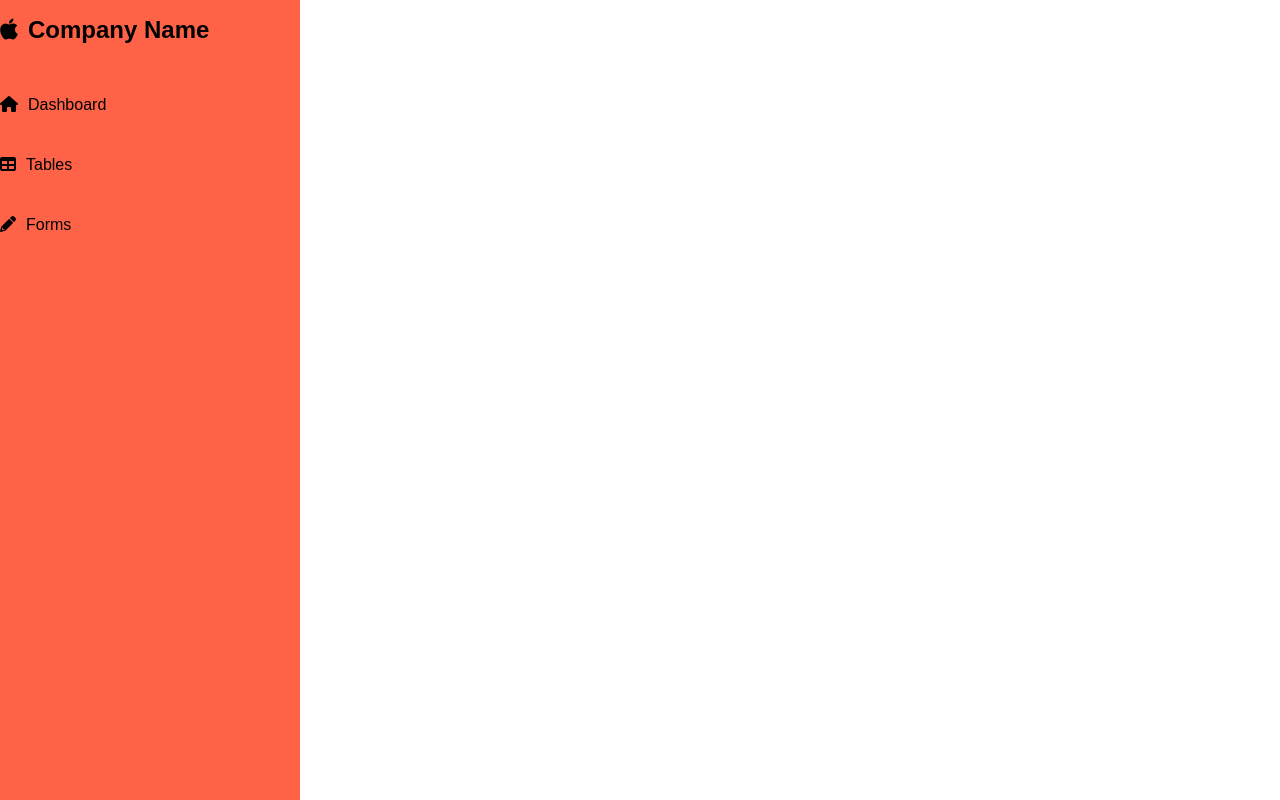
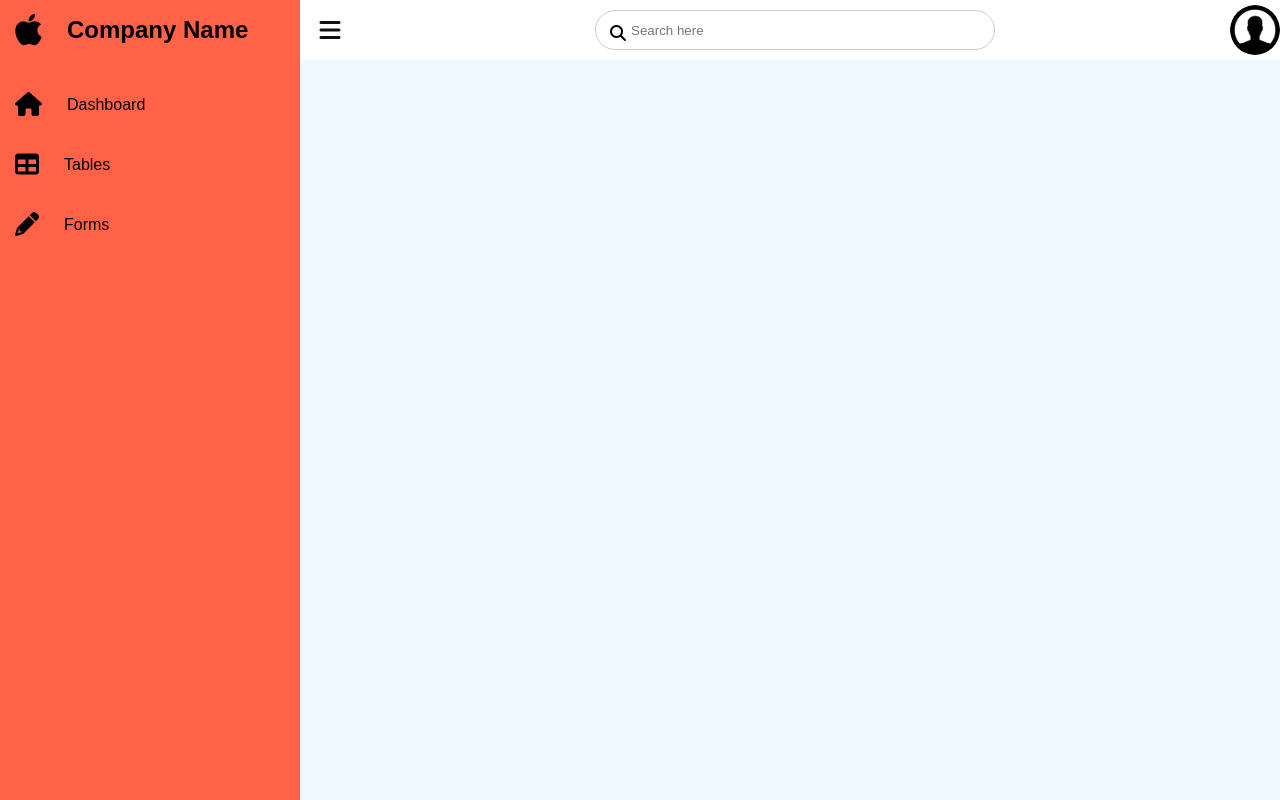
Before and after one commit to faruksajeeb/admin_template, a plain HTML site: page index.html in a window 1280 px wide. Drawn offline with Linux system fonts and the light colour scheme.

Commit message:
add toggle menu & search box

```diff
--- a/index.html
+++ b/index.html
@@ -43,7 +43,34 @@
                 </li>
             </ul>
         </div>
+        <div class="main">
+            <div class="topbar">
+                <div class="toggle" onclick="toggleMenu()">
+
+                </div>
+                <div class="search">
+                    <label for="">
+                        <input type="text" placeholder="Search here"/>
+                        <i class="fa fa-solid fa-magnifying-glass"></i>
+                    </label>
+
+                </div>
+                <div class="user">
+                    <img src="user.png" width="60" alt="">
+                </div>
+            </div>
+        </div>
     </div>
+    <script>
+        function toggleMenu(){
+            let toggle = document.querySelector(".toggle");
+            let navigation = document.querySelector(".navigation");
+            let main = document.querySelector(".main");
+            toggle.classList.toggle('active');
+            navigation.classList.toggle('active');
+            main.classList.toggle('active');
+        }
+    </script>
 </body>
 
 </html>
--- a/style.css
+++ b/style.css
@@ -18,6 +18,9 @@ body{
     background-color: tomato;
     transition: 0.5s;
     overflow: hidden;
+}
+.navigation.active{
+    width:60px;
 }
 .navigation ul{
     position: absolute;
@@ -54,6 +57,8 @@ body{
     height: 60px;
     line-height: 60px;
     text-align: center;
+    padding: 0 15px;
+    font-size:24px;
 }
 .navigation ul li a .icon .fa{
     font-size: 24px;
@@ -66,3 +71,81 @@ body{
     line-height: 60px;
     white-space: nowrap;
 }
+.main{
+    position: absolute;
+    width: calc(100% - 300px);
+    left: 300px;
+    min-height: 100vh;
+    background-color:aliceblue;
+    transition: 0.5s;
+}
+.main.active{
+    width: calc(100% - 60px);
+    left:60px;
+}
+.main .topbar{
+    width: 100%;
+    background: #FFF;
+    height: 60px;
+    display:flex;
+    justify-content: space-between;
+    align-items: center;
+}
+.toggle{
+    position: relative;
+    width: 60px;
+    height: 60px;
+    cursor:pointer;
+}
+.toggle::before{
+    content: '\f0c9';
+    font-family: fontAwesome ;
+    position: absolute;
+    width: 100%;
+    height: 100%;
+    line-height: 60px;
+    font-size: 24px;
+    text-align: center;
+    color: #111;
+
+}
+.search{
+    position: relative;
+    width: 400px;
+    margin: 0 10px;
+}
+.search label{
+    position: relative;
+    width: 100%;
+}
+.search label input{
+    width: 100%;
+    height: 40px;
+    border-radius: 40px;
+    padding: 5px 20px;
+    padding-left: 35px;
+    outline: none;
+    border: 1px solid #ccc;
+}
+.search label .fa{
+    position: absolute;
+    left: 15px;
+    top:4px;
+}
+.user {
+    position: relative;
+    min-width: 50px;
+    width: 50px;
+    height: 50px;
+    border-radius: 50%;
+    overflow: hidden;
+    cursor: pointer;
+}
+.user img{
+    position: absolute;
+    top: 0;
+    left: 0;
+    width: 100%;
+    height: 100%;
+    object-fit: cover;
+}
```
Also changed, not shown: user.png (added).
